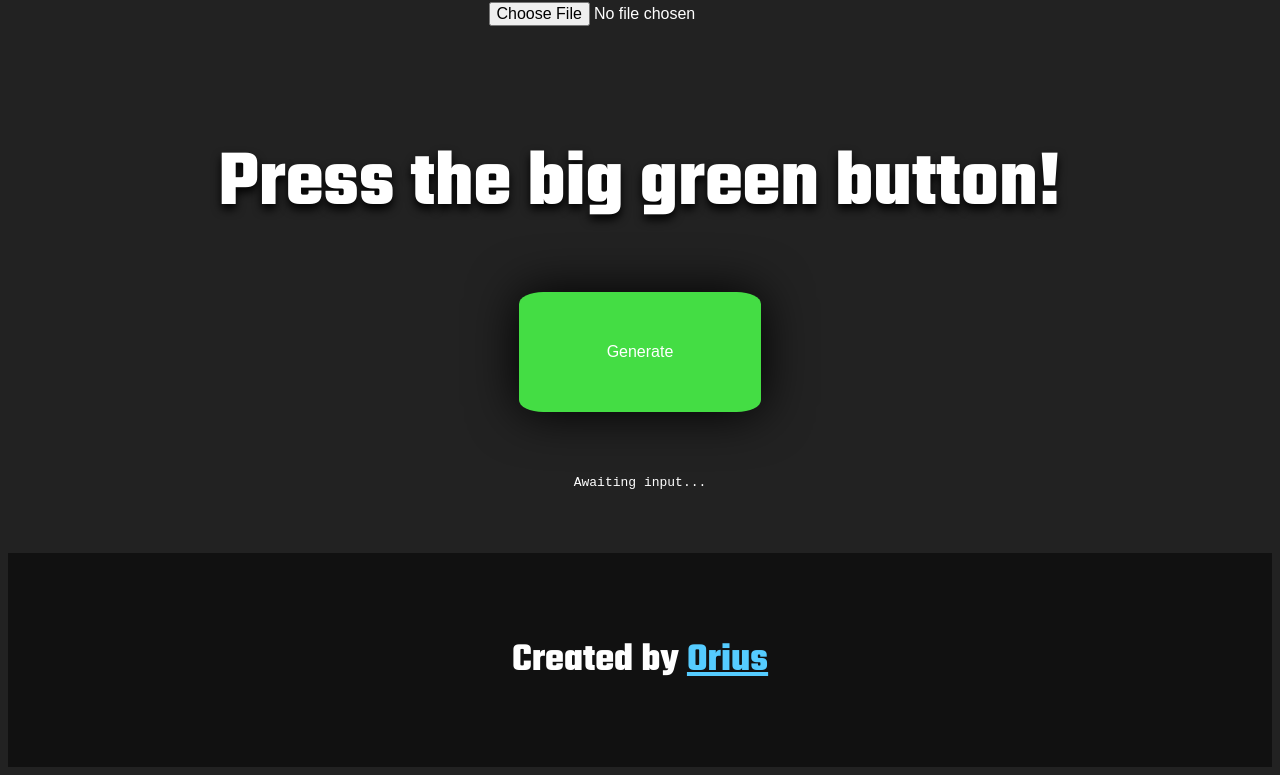
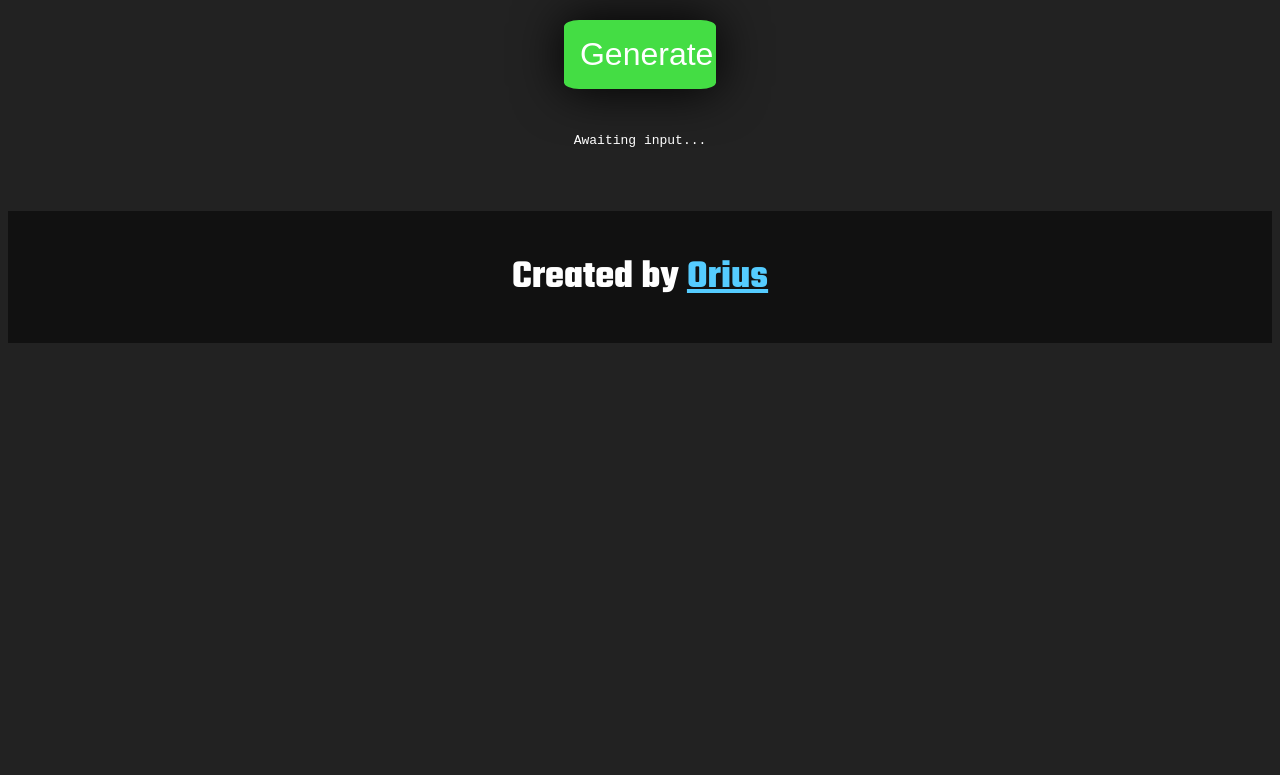
Before and after one commit to ItsOrius/LiteMapper, a plain HTML site: page index.html in a window 1280 px wide. Shown: the part 750-1525 px from the top of the page. After the commit the page ends 1101 px from the top, so only its background shows below. Drawn offline with Linux system fonts and the light colour scheme.

Commit message:
Made everything a lot more compact

```diff
--- a/css/stylesheet.css
+++ b/css/stylesheet.css
@@ -32,6 +32,7 @@ header {
 h1 {
     font-family: beon;
     font-size: 750%;
+    margin: 1%;
 }
 
 h2 {
@@ -44,11 +45,11 @@ h2 {
 h4 {
     font-family: tekoBold;
     font-size: 250%;
+    margin: 1%;
 }
 
 main {
     font-family: tekoRegular;
-    width: 80%;
     margin: auto;
     text-align: center;
 }
@@ -70,20 +71,20 @@ a {
 }
 
 input {
-    margin: 10%;
+    margin: 5%;
     font-size: 100%;
 }
 
 button {
-    margin: 5%;
+    margin: 2.5%;
     border: none;
     border-radius: 10%;
     color: white;
-    padding: 5%;
-    font-size: 100%;
+    padding: 1.25%;
+    font-size: 200%;
     background-color: #4d4;
     box-shadow: 0 0 50px black;
-    width: 24%;
+    width: 12%;
 }
 
 label {
--- a/index.js
+++ b/index.js
@@ -257,7 +257,7 @@ function calculate(_input) {
 
     // tell the user we've done it once again
     statusText.innerText += "\nFinished!\n\n";
-    statusText.innerHTML += `<a class="download" href="data:text/plain;charset=utf-8,${finalBeatmap}" download="ExpertPlusStandard.dat"><button>Download Map</button></a>\n\n`;
+    statusText.innerHTML += `<a class="download" href="data:text/plain;charset=utf-8,${finalBeatmap}" download="ExpertPlusStandard.dat"><button>Download Beatmap</button></a>\n\n`;
     statusText.innerHTML += `<a class="download" href="data:text/plain;charset=utf-8,${finalLightshow}" download="LightshowStandard.dat"><button>Download Lightshow</button></a>`;
 
     return [JSON.stringify(beatmap), JSON.stringify(semiFinalLightshow)];
```
Also changed, not shown: index.html (+0 -1 lines).
